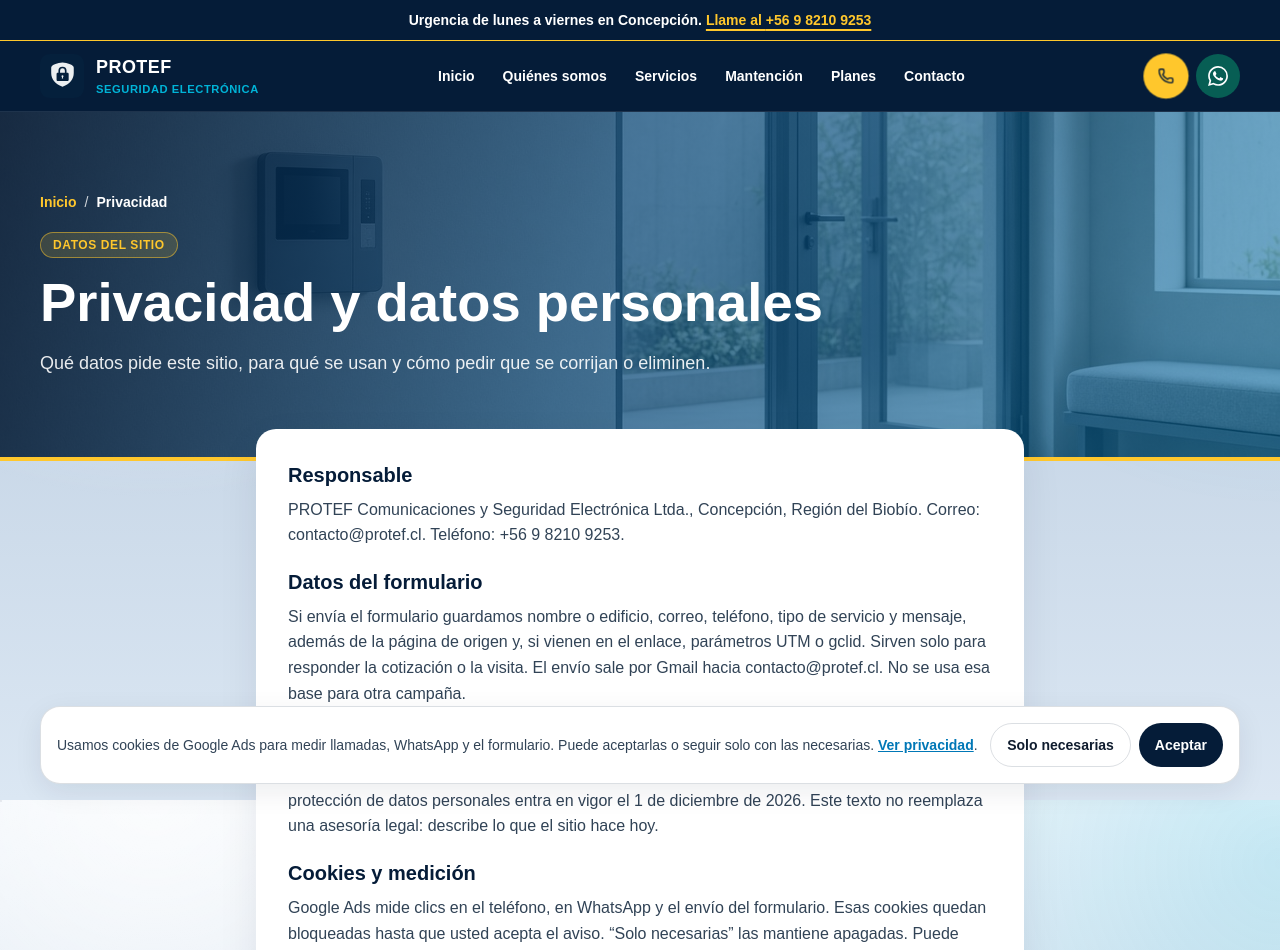
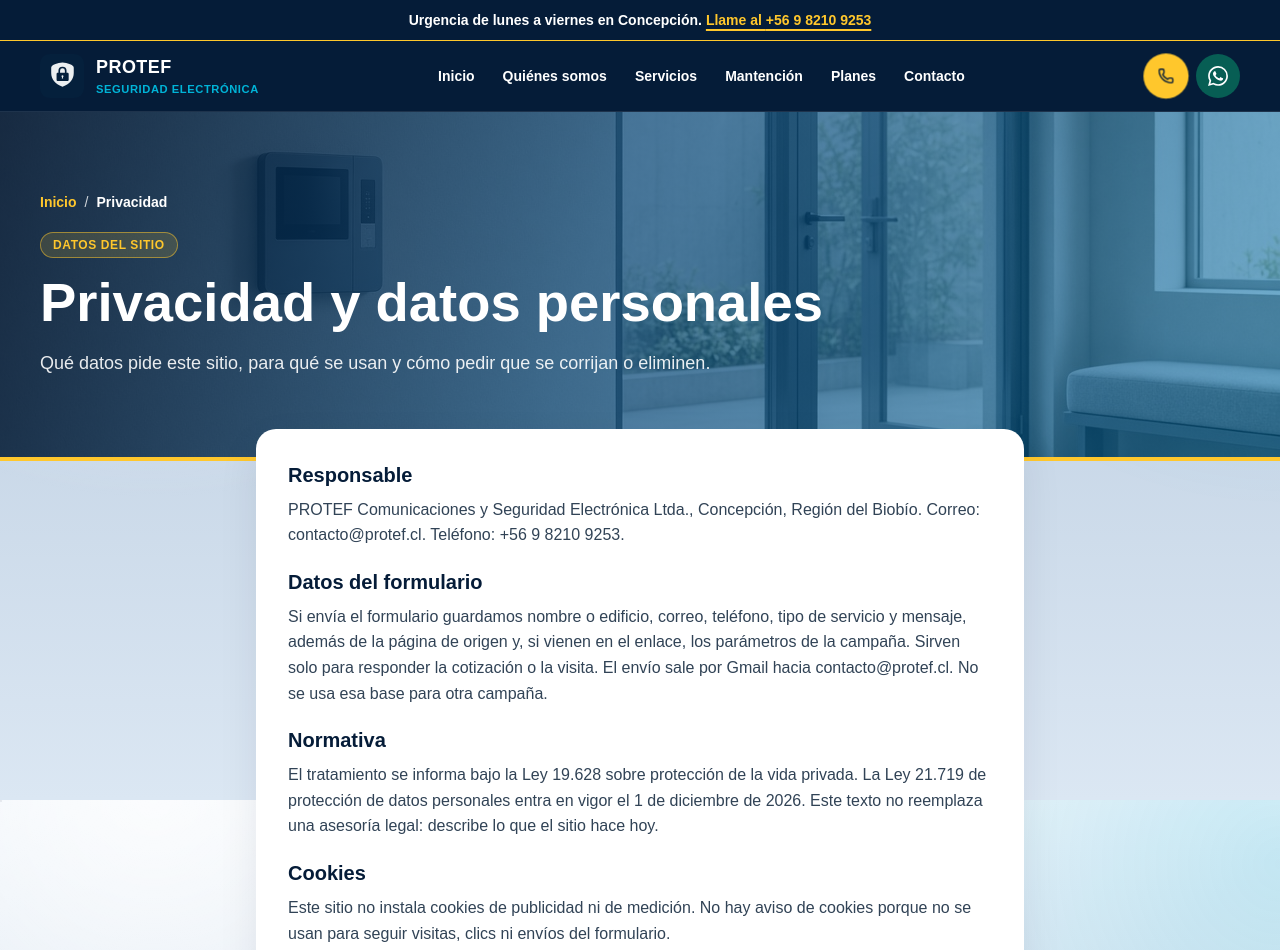
Before and after one commit to darkyuyo/protef, a Next.js app: page /privacidad in a window 1280 px wide. Shown: the top 950 px of the page. Built offline with nearby package versions, Linux system fonts and the light colour scheme; a web font is replaced by a local one.

Commit message:
Remove Google Ads tracking and related components to enhance privacy compliance. Update layout and content across various pages to reflect the absence of tracking features, including the removal of the CookieNotice component and adjustments to the Privacidad page for clarity on data usage.

```diff
--- a/next.config.ts
+++ b/next.config.ts
@@ -2,27 +2,15 @@ import type { NextConfig } from "next";
 
 const isDev = process.env.NODE_ENV !== "production";
 
-const scriptSrc = [
-  "'self'",
-  "'unsafe-inline'",
-  isDev ? "'unsafe-eval'" : "",
-  "https://www.googletagmanager.com",
-  "https://www.googleadservices.com",
-  "https://googleads.g.doubleclick.net",
-  "https://www.google.com",
-  "https://pagead2.googlesyndication.com",
-]
-  .filter(Boolean)
-  .join(" ");
+const scriptSrc = ["'self'", "'unsafe-inline'", isDev ? "'unsafe-eval'" : ""].filter(Boolean).join(" ");
 
 const csp = [
   "default-src 'self'",
   `script-src ${scriptSrc}`,
   "style-src 'self' 'unsafe-inline'",
-  "img-src 'self' data: https://www.google-analytics.com https://www.googletagmanager.com https://googleads.g.doubleclick.net https://www.google.com https://pagead2.googlesyndication.com",
+  "img-src 'self' data:",
   "font-src 'self'",
-  "connect-src 'self' https://www.google-analytics.com https://www.googletagmanager.com https://googleads.g.doubleclick.net https://stats.g.doubleclick.net https://www.google.com https://www.googleadservices.com https://pagead2.googlesyndication.com",
-  "frame-src https://www.googletagmanager.com https://bid.g.doubleclick.net https://td.doubleclick.net",
+  "connect-src 'self'",
   "object-src 'none'",
   "base-uri 'self'",
   "form-action 'self'",
--- a/src/app/globals.css
+++ b/src/app/globals.css
@@ -66,10 +66,6 @@ svg {
 .surface-dark :focus-visible,
 .urgent-strip :focus-visible {
   outline-color: var(--gold);
-}
-
-html[data-consent] .cookie-banner {
-  display: none;
 }
 
 .skip-link {
--- a/src/app/gracias/page.tsx
+++ b/src/app/gracias/page.tsx
@@ -1,6 +1,5 @@
 import Link from "next/link";
 import { Phone } from "lucide-react";
-import { LeadEvent } from "@/components/Analytics";
 import { PageIntro } from "@/components/PageIntro";
 import { WhatsAppIcon } from "@/components/icons";
 import { homePhotos } from "@/lib/photos";
@@ -12,7 +11,6 @@ export const metadata = buildMetadata({ ...pageMeta.gracias, noindex: true });
 export default function GraciasPage() {
   return (
     <>
-      <LeadEvent />
       <PageIntro
         eyebrow="Solicitud enviada"
         image={homePhotos.noche}
--- a/src/app/layout.tsx
+++ b/src/app/layout.tsx
@@ -1,7 +1,6 @@
 import type { Metadata, Viewport } from "next";
 import localFont from "next/font/local";
 import type { ReactNode } from "react";
-import Script from "next/script";
 
 const inter = localFont({
   src: [
@@ -34,7 +33,6 @@ const inter = localFont({
   display: "swap",
   adjustFontFallback: "Arial",
 });
-import { CookieNotice } from "@/components/CookieNotice";
 import { JsonLd } from "@/components/JsonLd";
 import { Footer, Header, UrgentStrip } from "@/components/SiteChrome";
 import { TrackClicks } from "@/components/Analytics";
@@ -84,15 +82,7 @@ export default function RootLayout({ children }: { children: ReactNode }) {
         <Header />
         <main id="contenido">{children}</main>
         <Footer />
-        <CookieNotice />
         <TrackClicks />
-        <Script id="consent-flag" strategy="beforeInteractive">
-          {`try{if(localStorage.getItem('protef_consent'))document.documentElement.dataset.consent='1'}catch(e){}`}
-        </Script>
-        <Script id="gtag-loader" strategy="lazyOnload" src={`https://www.googletagmanager.com/gtag/js?id=${site.adsId}`} />
-        <Script id="gtag-init" strategy="lazyOnload">
-          {`window.dataLayer=window.dataLayer||[];function gtag(){dataLayer.push(arguments);}window.gtag=gtag;gtag('js',new Date());var consent='denied';try{if(localStorage.getItem('protef_consent')==='granted')consent='granted';}catch(e){}gtag('consent','default',{ad_storage:consent,analytics_storage:consent,ad_user_data:consent,ad_personalization:consent,wait_for_update:500});gtag('config','${site.adsId}');`}
-        </Script>
       </body>
     </html>
   );
--- a/src/app/privacidad/page.tsx
+++ b/src/app/privacidad/page.tsx
@@ -30,7 +30,7 @@ export default function PrivacidadPage() {
           <h2 className="text-xl font-extrabold text-nav">Datos del formulario</h2>
           <p className="mt-2">
             Si envía el formulario guardamos nombre o edificio, correo, teléfono, tipo de servicio y
-            mensaje, además de la página de origen y, si vienen en el enlace, parámetros UTM o gclid.
+            mensaje, además de la página de origen y, si vienen en el enlace, los parámetros de la campaña.
             Sirven solo para responder la cotización o la visita. El envío sale por Gmail hacia{" "}
             {site.email}. No se usa esa base para otra campaña.
           </p>
@@ -44,12 +44,10 @@ export default function PrivacidadPage() {
           </p>
         </section>
         <section>
-          <h2 className="text-xl font-extrabold text-nav">Cookies y medición</h2>
+          <h2 className="text-xl font-extrabold text-nav">Cookies</h2>
           <p className="mt-2">
-            Google Ads  mide clics en el teléfono, en WhatsApp y el envío
-            del formulario. Esas cookies quedan bloqueadas hasta que usted acepta el aviso. “Solo
-            necesarias” las mantiene apagadas. Puede borrar la elección borrando los datos del sitio
-            en el navegador.
+            Este sitio no instala cookies de publicidad ni de medición. No hay aviso de cookies porque
+            no se usan para seguir visitas, clics ni envíos del formulario.
           </p>
         </section>
         <section>
--- a/src/components/Analytics.tsx
+++ b/src/components/Analytics.tsx
@@ -1,43 +1,12 @@
 "use client";
 
 import { useEffect } from "react";
-import { site } from "@/lib/site.config";
 
-type TrackEvent = "phone_click" | "whatsapp_click" | "generate_lead";
-
-const labels: Record<TrackEvent, string | undefined> = {
-  phone_click: process.env.NEXT_PUBLIC_ADS_PHONE_LABEL,
-  whatsapp_click: process.env.NEXT_PUBLIC_ADS_WHATSAPP_LABEL,
-  generate_lead: process.env.NEXT_PUBLIC_ADS_FORM_LABEL,
-};
-
-export function track(event: TrackEvent) {
-  const gtag = window.gtag;
-  if (!gtag) return;
-  const page_path = window.location.pathname;
-  gtag("event", event, { page_path });
-  const label = labels[event];
-  if (label) {
-    gtag("event", "conversion", { send_to: `${site.adsId}/${label}`, page_path });
-  }
-}
+const keys = ["utm_source", "utm_medium", "utm_campaign", "utm_term", "utm_content"] as const;
 
 export function TrackClicks() {
   useEffect(() => {
-    const onClick = (event: MouseEvent) => {
-      const anchor = (event.target as Element | null)?.closest("a");
-      if (!anchor) return;
-      const href = anchor.getAttribute("href") ?? "";
-      if (href.startsWith("tel:")) track("phone_click");
-      if (href.includes("wa.me")) track("whatsapp_click");
-    };
-    document.addEventListener("click", onClick);
-    return () => document.removeEventListener("click", onClick);
-  }, []);
-
-  useEffect(() => {
     const params = new URLSearchParams(window.location.search);
-    const keys = ["utm_source", "utm_medium", "utm_campaign", "utm_term", "utm_content", "gclid"];
     const stored = readAttr();
     let changed = false;
     for (const key of keys) {
@@ -60,12 +29,3 @@ export function readAttr(): Record<string, string> {
     return {};
   }
 }
-
-export function LeadEvent() {
-  useEffect(() => {
-    if (sessionStorage.getItem("protef_lead") !== "1") return;
-    sessionStorage.removeItem("protef_lead");
-    track("generate_lead");
-  }, []);
-  return null;
-}
--- a/src/components/ContactForm.tsx
+++ b/src/components/ContactForm.tsx
@@ -60,7 +60,6 @@ export function ContactForm({ preset }: { preset?: string }) {
         setStatus("error");
         return;
       }
-      sessionStorage.setItem("protef_lead", "1");
       router.push("/gracias");
     } catch {
       setFormError("No pudimos enviar el mensaje. Llame o escriba por WhatsApp.");
--- a/src/components/CookieNotice.tsx
+++ /dev/null
@@ -1,57 +0,0 @@
-"use client";
-
-import Link from "next/link";
-
-const KEY = "protef_consent";
-
-function applyConsent(value: "granted" | "denied") {
-  window.gtag?.("consent", "update", {
-    ad_storage: value,
-    analytics_storage: value,
-    ad_user_data: value,
-    ad_personalization: value,
-  });
-}
-
-export function CookieNotice() {
-  const choose = (value: "granted" | "denied") => {
-    try {
-      localStorage.setItem(KEY, value);
-    } catch {
-      /* almacenamiento bloqueado */
-    }
-    applyConsent(value);
-    document.documentElement.dataset.consent = "1";
-  };
-
-  return (
-    <div className="cookie-banner fixed inset-x-0 bottom-20 z-50 px-3 md:bottom-4">
-      <div className="container-protef card flex flex-col gap-3 p-4 md:flex-row md:items-center md:justify-between">
-        <p className="text-sm text-muted">
-          Usamos cookies de Google Ads para medir llamadas, WhatsApp y el formulario. Puede aceptarlas
-          o seguir solo con las necesarias.{" "}
-          <Link className="font-bold text-brand-dark underline" href="/privacidad">
-            Ver privacidad
-          </Link>
-          .
-        </p>
-        <div className="flex gap-2">
-          <button
-            type="button"
-            className="inline-flex min-h-11 items-center rounded-full border border-[rgba(5,28,56,.14)] px-4 text-sm font-bold"
-            onClick={() => choose("denied")}
-          >
-            Solo necesarias
-          </button>
-          <button
-            type="button"
-            className="inline-flex min-h-11 items-center rounded-full bg-nav px-4 text-sm font-bold text-white"
-            onClick={() => choose("granted")}
-          >
-            Aceptar
-          </button>
-        </div>
-      </div>
-    </div>
-  );
-}
--- a/src/lib/contact-email.ts
+++ b/src/lib/contact-email.ts
@@ -76,7 +76,6 @@ export function buildContactEmail(data: ContactMail, receivedAt = new Date()) {
     ["Campaña", data.utm_campaign || ""],
     ["Término", data.utm_term || ""],
     ["Anuncio", data.utm_content || ""],
-    ["gclid", data.gclid || ""],
   ].filter((entry): entry is [string, string] => entry[1].trim().length > 0);
 
   const actions = [
--- a/src/lib/contact-schema.ts
+++ b/src/lib/contact-schema.ts
@@ -46,7 +46,6 @@ export const contactSchema = z.object({
   utm_campaign: optionalText,
   utm_term: optionalText,
   utm_content: optionalText,
-  gclid: optionalText,
 });
 
 export type ContactInput = z.infer<typeof contactSchema>;
--- a/src/lib/site.config.ts
+++ b/src/lib/site.config.ts
@@ -14,7 +14,6 @@ export const site = {
   phoneE164: "+56982109253",
   phoneTel: "tel:+56982109253",
   whatsappNumber: "56982109253",
-  adsId: "AW-18242608384",
   locale: "es-CL",
   ogLocale: "es_CL",
   foundingYear: FOUNDING_YEAR,
@@ -329,7 +328,7 @@ export const pageMeta = {
     path: "/privacidad",
     title: "Privacidad y datos personales | PROTEF",
     description:
-      "Cómo PROTEF trata los datos del formulario de contacto y las cookies de medición en protef.cl, según la normativa chilena de datos vigente hoy.",
+      "Cómo PROTEF trata los datos del formulario de contacto en protef.cl, según la normativa chilena de datos vigente hoy.",
   },
   gracias: {
     path: "/gracias",
--- a/src/types/gtag.d.ts
+++ /dev/null
@@ -1,8 +0,0 @@
-export {};
-
-declare global {
-  interface Window {
-    dataLayer?: unknown[];
-    gtag?: (...args: unknown[]) => void;
-  }
-}
```
Also changed, not shown: 2 other files (tests, documents, lock files or other folders).
